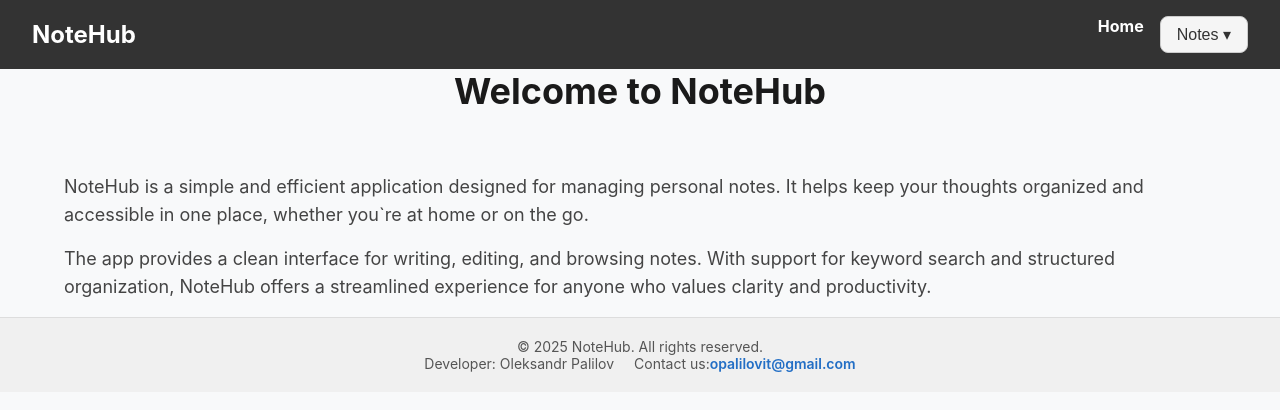
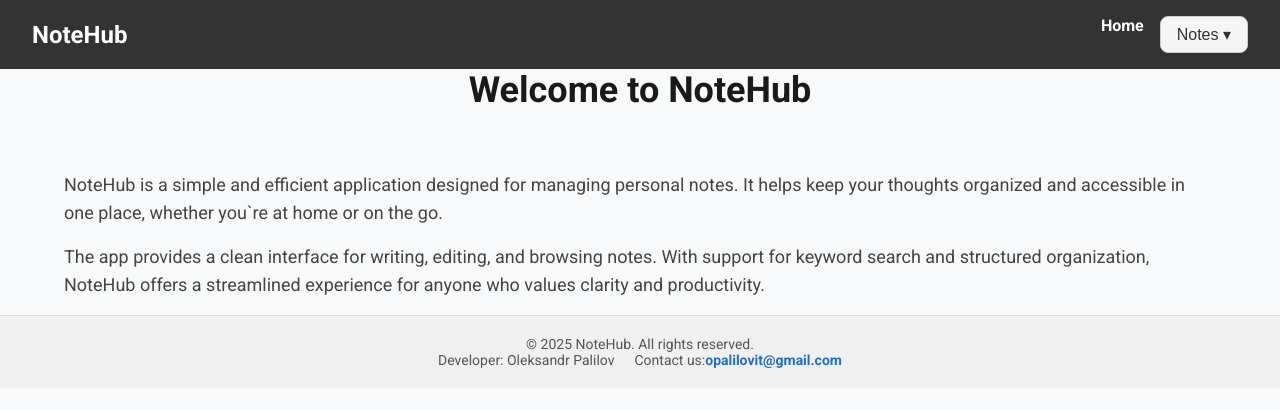
Before and after one commit to PalilovOleksandr/08-zustand, a Next.js app: page / in a window 1280 px wide. Shown: the top 410 px of the page. Built offline with nearby package versions, Linux system fonts and the light colour scheme.

Commit message:
end meta tags work

```diff
--- a/app/globals.css
+++ b/app/globals.css
@@ -1,7 +1,5 @@
 body {
-  font-family:
-    -apple-system, BlinkMacSystemFont, 'Segoe UI', Roboto, Oxygen, Ubuntu,
-    Cantarell, 'Helvetica Neue', sans-serif;
+  font-family: var(--font-roboto), sans-serif;
   display: flex;
   flex-direction: column;
   min-height: 100vh;
--- a/app/layout.tsx
+++ b/app/layout.tsx
@@ -4,6 +4,14 @@
 import Footer from '@/components/Footer/Footer';
 import TanStackProvider from '@/components/TanStackProvider/TanStackProvider';
 import React from 'react';
+import { Roboto } from 'next/font/google';
+
+const roboto = Roboto({
+  subsets: ['latin'],
+  weight: ['400', '700'],
+  variable: '--font-roboto',
+  display: 'swap',
+});
 
 export const metadata: Metadata = {
   title: 'NoteHub',
@@ -34,7 +42,7 @@
 }>) {
   return (
     <html lang="en">
-      <body>
+      <body className={roboto.variable}>
         <TanStackProvider>
           <Header />
           <main>
--- a/app/notes/filter/[...slug]/page.tsx
+++ b/app/notes/filter/[...slug]/page.tsx
@@ -19,7 +19,7 @@
       url: 'https://08-zustand-pink.vercel.app/notes/filter/all',
       images: [
         {
-          url: 'https://prnt.sc/R5sJy2rpJKKC',
+          url: 'https://ac.goit.global/fullstack/react/notehub-og-meta.jpg',
           width: 1200,
           height: 630,
           alt: allNotes,
```
